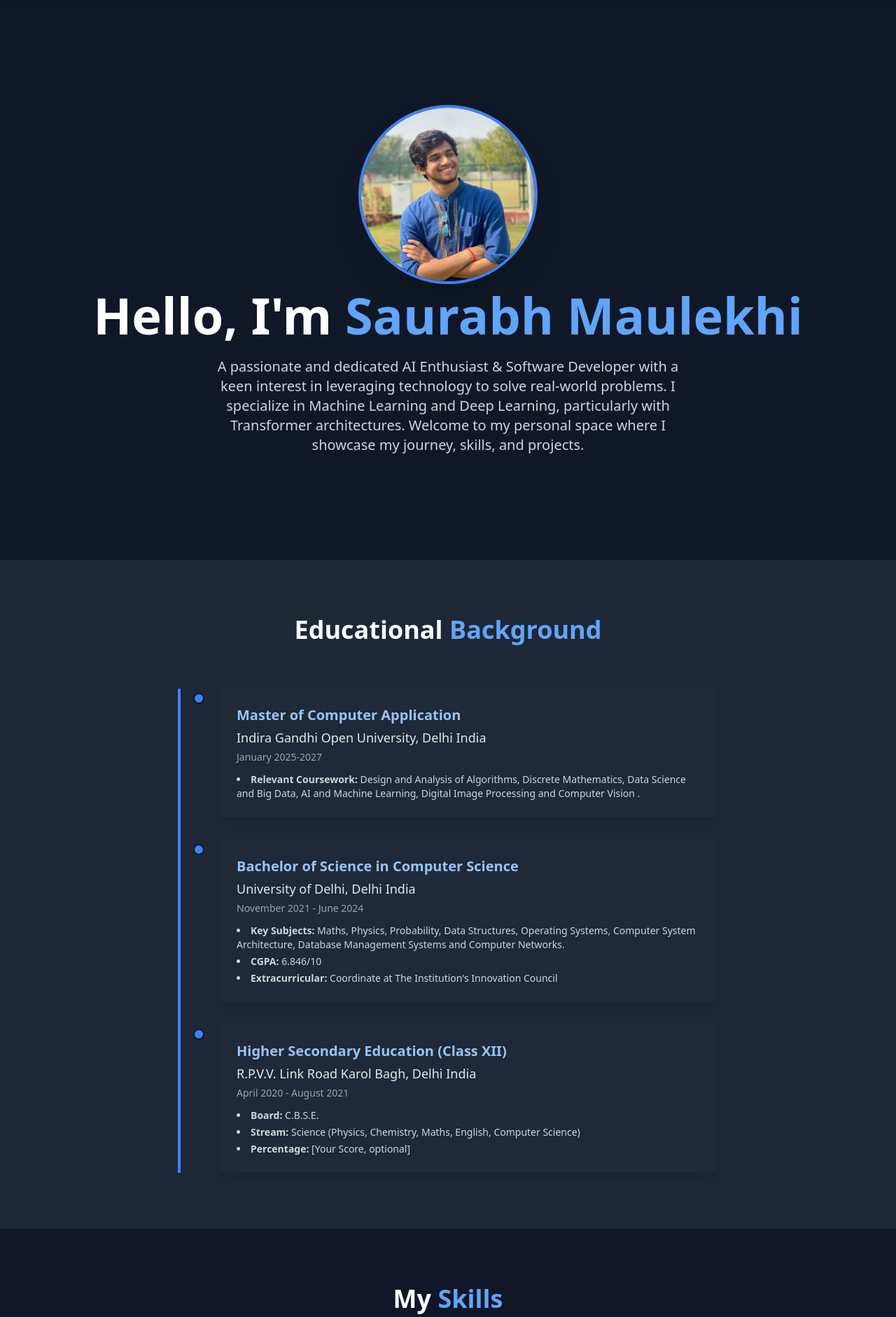
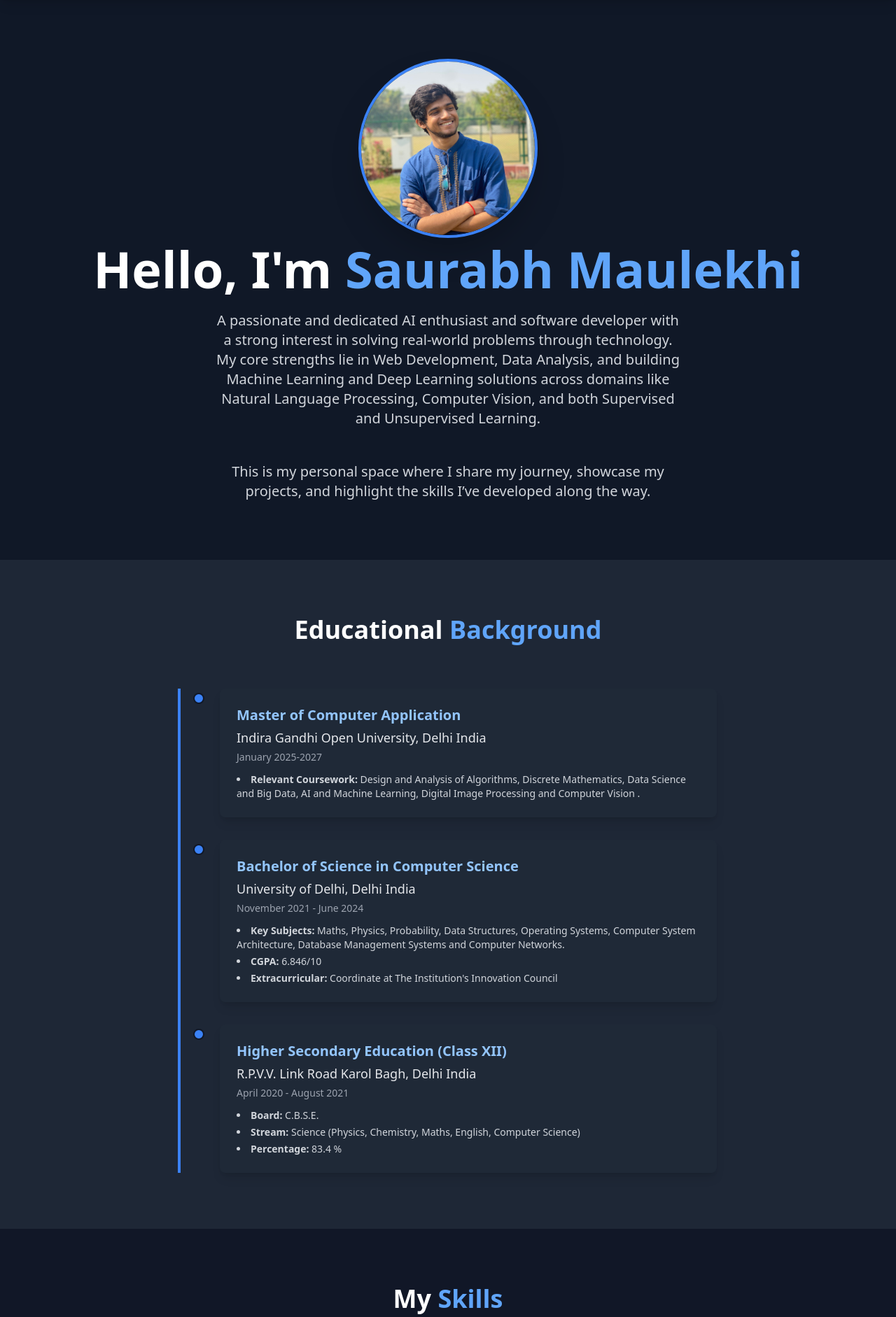
Before and after one commit to Saurabh-Maulekhi/Portfolio, a Django app: page / in a window 1280 px wide. Shown: the part 64-1946 px from the top of the page at 70% size. Run offline with Django 5.2, Linux system fonts and the light colour scheme; some libraries are stand-ins or nearby versions.

Commit message:
Update index.html

```diff
--- a/templates/index.html
+++ b/templates/index.html
@@ -120,7 +120,11 @@
                 Hello, I'm <span class="text-blue-400">Saurabh Maulekhi</span>
             </h1>
             <p class="mt-6 text-lg md:text-xl text-gray-300 max-w-2xl mx-auto">
-                A passionate and dedicated AI Enthusiast & Software Developer with a keen interest in leveraging technology to solve real-world problems. I specialize in Machine Learning and Deep Learning, particularly with Transformer architectures. Welcome to my personal space where I showcase my journey, skills, and projects.
+                A passionate and dedicated AI enthusiast and software developer with a strong interest in solving real-world problems through technology. My core strengths lie in Web Development, Data Analysis, and building Machine Learning and Deep Learning solutions across domains like Natural Language Processing, Computer Vision, and both Supervised and Unsupervised Learning.
+            </p>
+            <br>
+            <p class="mt-6 text-lg md:text-xl text-gray-300 max-w-2xl mx-auto">
+                This is my personal space where I share my journey, showcase my projects, and highlight the skills I’ve developed along the way.
             </p>
         </div>
     </section>
@@ -166,7 +170,7 @@
                         <ul class="list-disc list-inside text-sm text-gray-300 space-y-1">
                             <li><b>Board: </b> C.B.S.E.</li>
                             <li><b>Stream: </b> Science (Physics, Chemistry, Maths, English, Computer Science)</li>
-                            <li><b>Percentage: </b> [Your Score, optional]</li>
+                            <li><b>Percentage: </b> 83.4 %</li>
                         </ul>
                     </div>
                 </div>
@@ -203,7 +207,7 @@
                     </div>
 
                     <div class="bg-gray-700 p-6 rounded-lg shadow-lg hover:shadow-blue-500/30 transition-shadow duration-300">
-                        <h4 class="text-xl font-bold text-blue-300 mb-2">Data Analyzation</h4>
+                        <h4 class="text-xl font-bold text-blue-300 mb-2">Data Analysis</h4>
                         <p class="text-gray-300 text-sm">A Strong grasp of Data Analysis and Manipulation, which empowers me as an ML Engineer to transform raw data into high-quality features and actionable insights.</p>
                         <p class="text-gray-300 text-sm">This is key to building robust, accurate, and impactful machine learning models from the ground up.</p>
                     </div>
```
